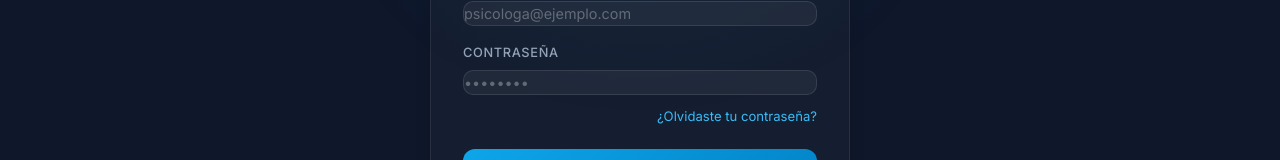
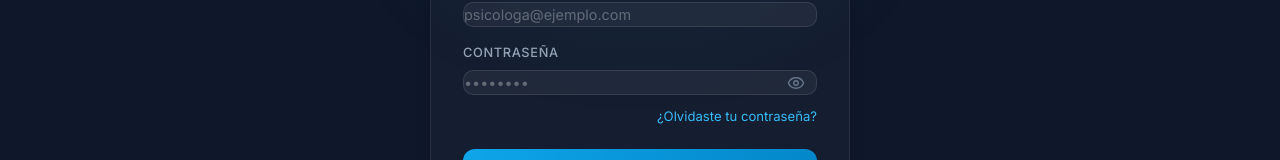
Before and after one commit to rankerize/psicoceleste-saas, a Next.js app: page /auth/login in a window 1280 px wide. Shown: the part 443-603 px from the top of the page. Built offline with nearby package versions, Linux system fonts and the light colour scheme; no server answers.

Commit message:
feat: add show/hide password toggle to login page

```diff
--- a/src/app/auth/login/page.tsx
+++ b/src/app/auth/login/page.tsx
@@ -1,6 +1,7 @@
 'use client';
 
 import { useState } from 'react';
+import { Eye, EyeOff } from 'lucide-react';
 import Link from 'next/link';
 import { useRouter } from 'next/navigation';
 import { signInWithEmail, signInWithGoogle, resetPassword } from '@/lib/auth';
@@ -11,6 +12,7 @@ export default function LoginPage() {
   const [password, setPassword] = useState('');
   const [loading, setLoading] = useState(false);
   const [error, setError] = useState('');
+  const [showPassword, setShowPassword] = useState(false);
 
   // Forgot password state
   const [showReset, setShowReset] = useState(false);
@@ -187,14 +189,33 @@ export default function LoginPage() {
                 </div>
                 <div style={{ marginBottom: '0.5rem' }}>
                   <label className="input-label">Contraseña</label>
+                  <div style={{ position: 'relative', display: 'flex', alignItems: 'center' }}>
                     <input
-                    type="password"
+                      type={showPassword ? 'text' : 'password'}
                       value={password}
                       onChange={e => setPassword(e.target.value)}
                       className="input-field"
+                      style={{ paddingRight: '2.75rem', width: '100%' }}
                       placeholder="••••••••"
                       required
                     />
+                    <button
+                      type="button"
+                      onClick={() => setShowPassword(v => !v)}
+                      style={{
+                        position: 'absolute', right: '0.75rem',
+                        background: 'none', border: 'none', cursor: 'pointer',
+                        color: '#64748b', display: 'flex', alignItems: 'center', padding: 0,
+                        transition: 'color 0.2s'
+                      }}
+                      onMouseEnter={e => (e.currentTarget.style.color = '#38bdf8')}
+                      onMouseLeave={e => (e.currentTarget.style.color = '#64748b')}
+                      tabIndex={-1}
+                      aria-label={showPassword ? 'Ocultar contraseña' : 'Mostrar contraseña'}
+                    >
+                      {showPassword ? <EyeOff size={18} /> : <Eye size={18} />}
+                    </button>
+                  </div>
                 </div>
 
                 {/* Forgot password link */}
```
Lines whose indentation alone changed are shown as unchanged.
